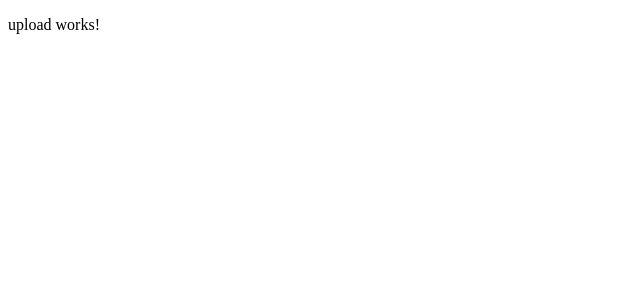
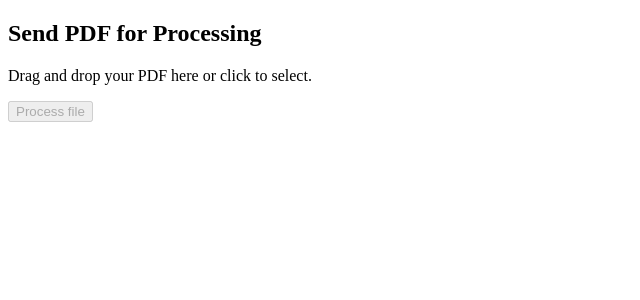
Before and after one commit to oligregz/pdf-processor, an Angular app in the folder interface/: page /upload in a window 1280 px wide. Shown: the top 300 px of the page, without its empty margins (0-640 px from the left). Built offline with nearby package versions, Linux system fonts and the light colour scheme; sample sign-in values are in the browser's storage.

Commit message:
feat(api-gateway/upload.html): adds structure page

```diff
--- a/interface/src/app/features/upload/upload.html
+++ b/interface/src/app/features/upload/upload.html
@@ -1 +1,35 @@
-<p>upload works!</p>
+<div class="upload-container">
+  <h2>Send PDF for Processing</h2>
+
+  <div
+    class="dropzone"
+    [class.active]="isDragging"
+    (dragover)="onDragOver($event)"
+    (dragleave)="onDragLeave($event)"
+    (drop)="onDrop($event)"
+    (click)="fileInput.click()"
+  >
+    <p *ngIf="!selectedFile">Drag and drop your PDF here or click to select.</p>
+    <p *ngIf="selectedFile" class="file-name">File ready: <strong>{{ selectedFile.name }}</strong></p>
+
+    <input
+      type="file"
+      #fileInput
+      accept="application/pdf"
+      (change)="onFileSelected($event)"
+      style="display: none;"
+    >
+  </div>
+
+  <div class="status-message" *ngIf="message">
+    {{ message }}
+  </div>
+
+  <button
+    (click)="upload()"
+    [disabled]="!selectedFile || isUploading"
+    class="btn-upload"
+  >
+    {{ isUploading ? 'Sending...' : 'Process file' }}
+  </button>
+</div>
```
